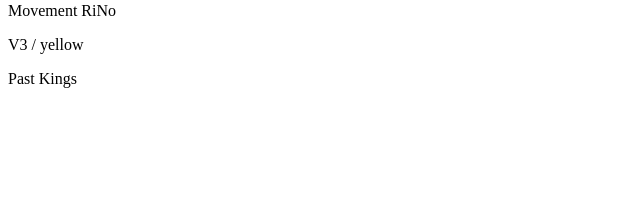
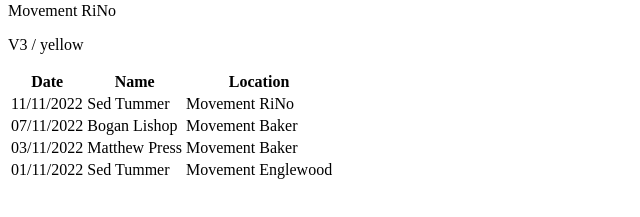
Before and after one commit to MatthewPress/king-climber-ui, a React (Create React App) app: page / in a window 1280 px wide. Shown: the part 483-700 px from the top of the page, without its empty margins (0-640 px from the left). Built offline with nearby package versions, Linux system fonts and the light colour scheme.

Commit message:
Feat: add initial past kings table

```diff
--- a/src/components/App/App.js
+++ b/src/components/App/App.js
@@ -38,7 +38,7 @@
           ? <p>Loading</p>
           : <main>
               <CurrentKing climbers={climbers} lastCompetition={competitions[0]} />
-              <PastKings />
+              <PastKings climbers={climbers} competitions={competitions} />
             </main>
       }
     </div>
--- a/src/components/PastKings/PastKings.js
+++ b/src/components/PastKings/PastKings.js
@@ -1,8 +1,38 @@
 import './PastKings.css';
 
-const PastKings = () => {
+const PastKings = ({ climbers, competitions }) => {
+  const completeComps = competitions.map(competition => {
+    const compKing = climbers.find(climber => climber.id === competition.climber_id)
+    return {...competition, ...compKing};
+  })
+
+  const TableHeader = (
+    <tr>
+      <th>Date</th>
+      <th>Name</th>
+      <th>Location</th>
+    </tr>
+  );
+
+  const rows = completeComps.map((comp, index) => {
+    return (
+      <tr key={index} id={comp.id}>
+        <td>{comp.date}</td>
+        <td>{comp.name}</td>
+        <td>{comp.location}</td>
+      </tr>
+    )
+  });
+
   return (
-    <p>Past Kings</p>
+    <table>
+      <thead>
+        {TableHeader}
+      </thead>
+      <tbody>
+        {rows}
+      </tbody>
+    </table>
   );
 }
 
```
